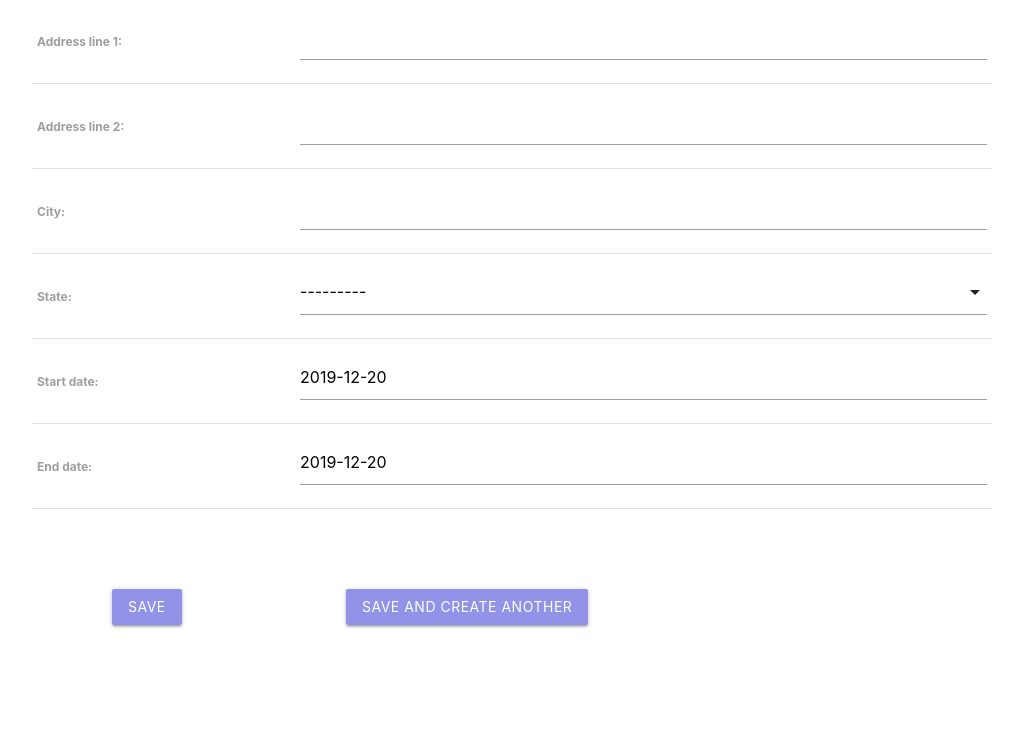
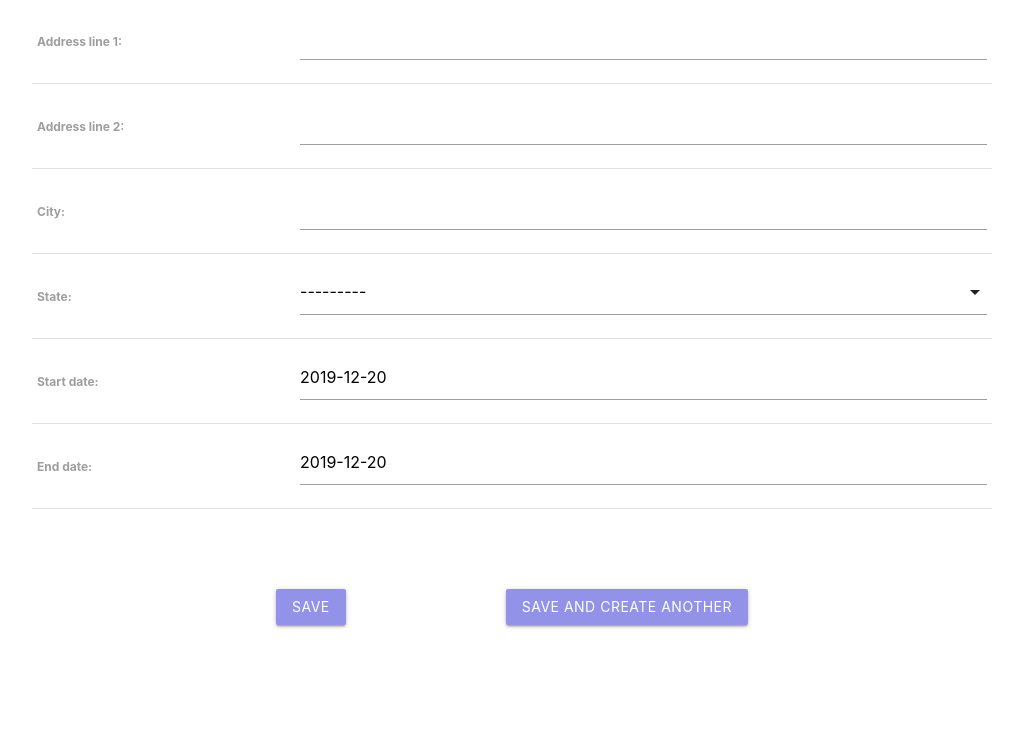
Before and after one commit to jorgelgresendiz/Mygration, a Django app: page /residences/create/ in a window 1280 px wide. Shown: the part 201-946 px from the top of the page, without its empty margins (128-1151 px from the left). Run offline with Django 3.2, Linux system fonts and the light colour scheme; the visitor is signed in with stand-in values (Sample User, id 1); some web fonts are replaced.

Commit message:
update form template

```diff
--- a/main_app/static/css/style.css
+++ b/main_app/static/css/style.css
@@ -26,5 +26,5 @@ main {
 
 .center {
     display: flex;
-    align-items: center;
+    justify-content: center;
 }
--- a/main_app/templates/main_app/residence_form.html
+++ b/main_app/templates/main_app/residence_form.html
@@ -6,15 +6,17 @@
 <h1>Add Residence</h1>
 {% endif %}
 <!-- Leaving the action empty makes the form post to the same url used to display it -->
-<form action="" method="post">
+ <form action="" method="post">
   <!-- Django requires the following for security purposes -->
   {% csrf_token %}
   <table>
     <!-- Render the inputs inside of <tr>s & <td>s -->
     {{ form.as_table }}
   </table>
-  <input type="submit" value="Save" class="btn">
-  <input type="submit" value="Save and Create Another" class="btn">
+  <div class = "center">
+    <input type="submit" value="Save" class="btn">
+    <input type="submit" value="Save and Create Another" class="btn">
+  </div>
 </form>
 <script>
   // create a datepicker
--- a/main_app/templates/main_app/workplace_form.html
+++ b/main_app/templates/main_app/workplace_form.html
@@ -13,8 +13,10 @@
   <!-- Render the inputs inside of <tr>s & <td>s -->
   {{ form.as_table }}
 </table>
-<input type="submit" value="Save" class="btn">
-<input type="submit" value="Save and Create Another" class="btn">
+<div class = "center">
+  <input type="submit" value="Save" class="btn">
+  <input type="submit" value="Save and Create Another" class="btn">
+</div>
 </form>
 <script>
   // create a datepicker
```
